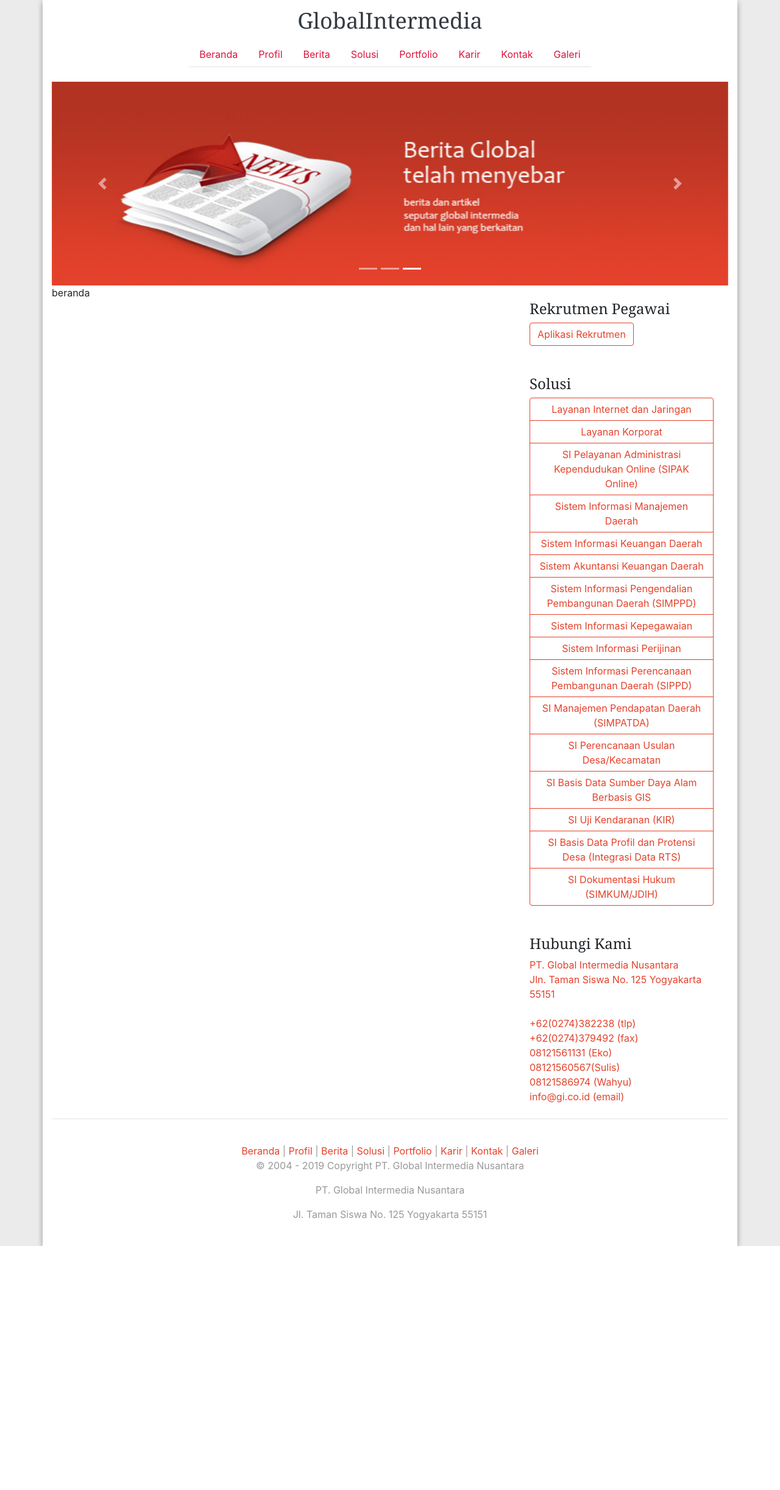
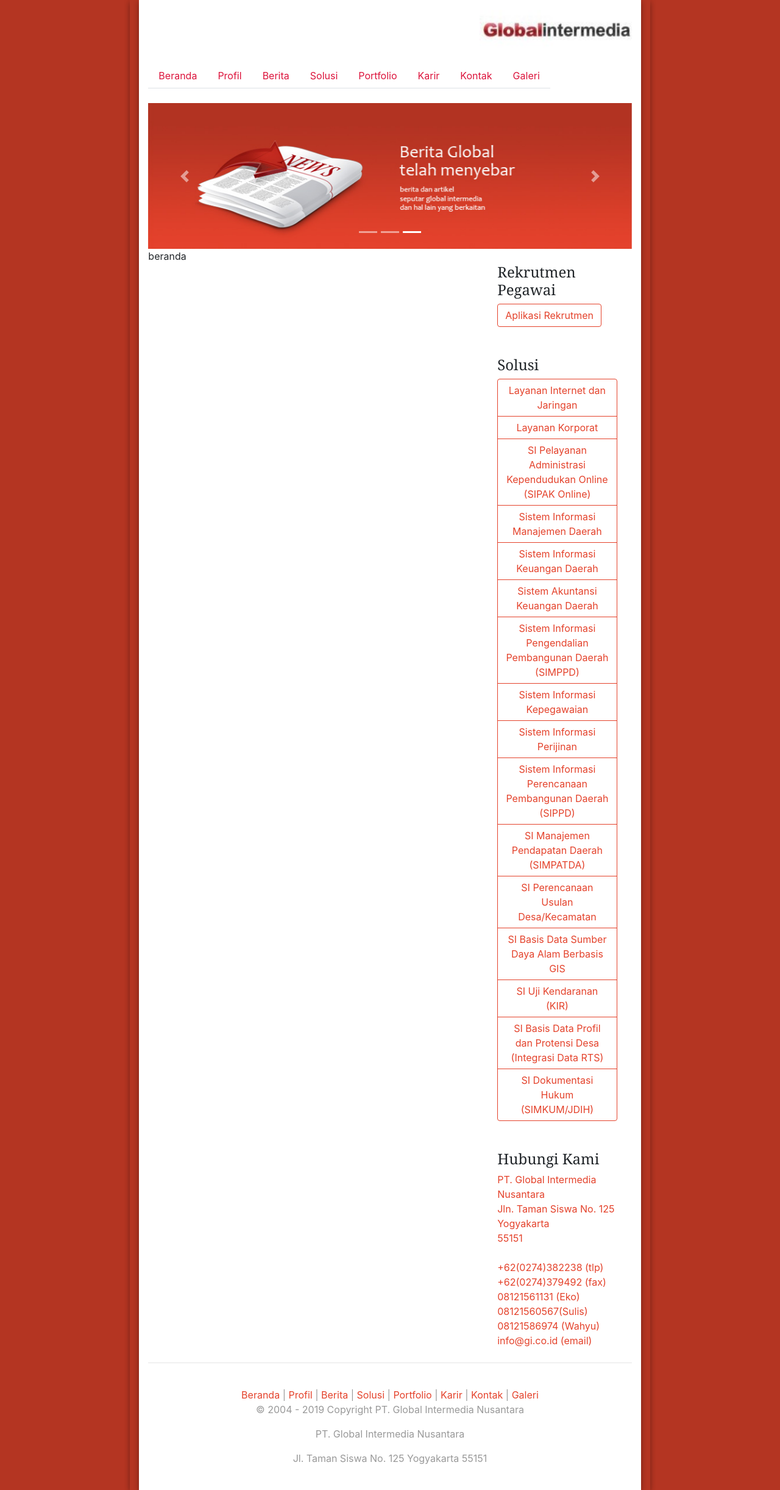
Before and after one commit to aldrinmarbun/WEBPRO1819_IF-41-10_Aldrin_Kelompok3, a CodeIgniter app: page /WEBPRO1819_IF-41-10_Aldrin_Kelompok3/index.php/c_main_view/index in a window 1280 px wide. Shown: the whole page at 61% size. Before the commit the page ends 2043 px from the top, so only its background shows below. Run offline with CodeIgniter, Linux system fonts and the light colour scheme; some libraries are stand-ins or nearby versions.

Commit message:
edit_tamp

```diff
--- a/application/views/template.php
+++ b/application/views/template.php
@@ -11,7 +11,7 @@
         <title><?= $title ?></title>
         <style>
             body {
-                background-color: #ebebeb;
+                background-color: #B43522;
             }
             a, a:hover, .mb-0 {
                 color: #e4422b;
@@ -107,20 +107,23 @@
             }
             .nav-link:hover{
                 color:rgb(146, 0, 0);
+
             }
         </style>
     </head>
     <body>
+    <div class="container col-sm-8" style="background-color : #B43522; box-shadow : 15px;">
         <div class="container">
             <header class="web-header py-3">
                 <div class="row flex-nowrap justify-content-between align-items-center">
-                    <div class="col-12 text-center">
-                        <a class="web-header-logo text-dark" href="https://getbootstrap.com/docs/4.3/examples/blog/#">GlobalIntermedia</a>
+                    <div class="col-12 text-right">
+                    <img src="<?= base_url('assets/img/logo.jpg') ?>" alt="" style="hight: 65px; width: 250px;" >
+                        <!-- <a class="web-header-logo text-dark" href="https://getbootstrap.com/docs/4.3/examples/blog/#">GlobalIntermedia</a> -->
                     </div>
                 </div>
             </header>
 
-            <nav class="nav justify-content-center">
+            <nav class="nav justify-content-left">
                 <ul class="nav nav-tabs">
                     <li class="nav-item">
                         <a class="nav-link" href="<?= site_url('C_main_view') ?>">Beranda</a>
@@ -191,6 +194,7 @@
                 <p>Jl. Taman Siswa No. 125 Yogyakarta 55151 </p>
             </footer>
         </div>
+        </div>
         <script src="carousel/jquery-3.3.1.slim.min.js.download" integrity="sha384-q8i/X+965DzO0rT7abK41JStQIAqVgRVzpbzo5smXKp4YfRvH+8abtTE1Pi6jizo" crossorigin="anonymous"></script>
         <script>window.jQuery || document.write('<script src="/docs/4.3/assets/js/vendor/jquery-slim.min.js"><\/script>')</script><script src="<?= base_url('assets/custom/carousel/bootstrap.bundle.min.js.download') ?>" integrity="sha384-xrRywqdh3PHs8keKZN+8zzc5TX0GRTLCcmivcbNJWm2rs5C8PRhcEn3czEjhAO9o" crossorigin="anonymous"></script>
     </body>
```
Also changed, not shown: assets/img/logo.jpg (added).
